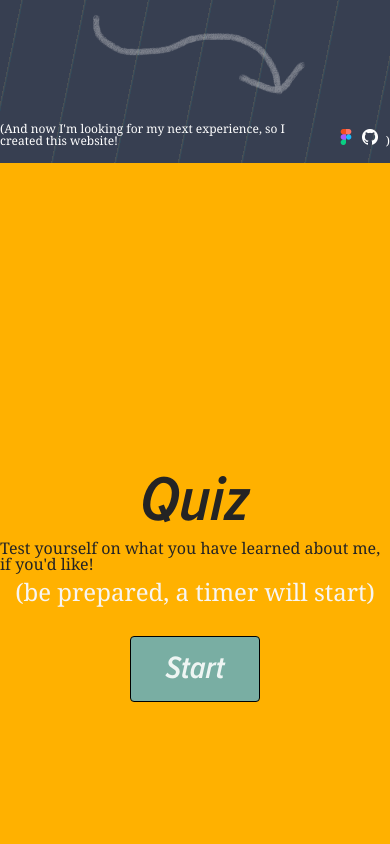
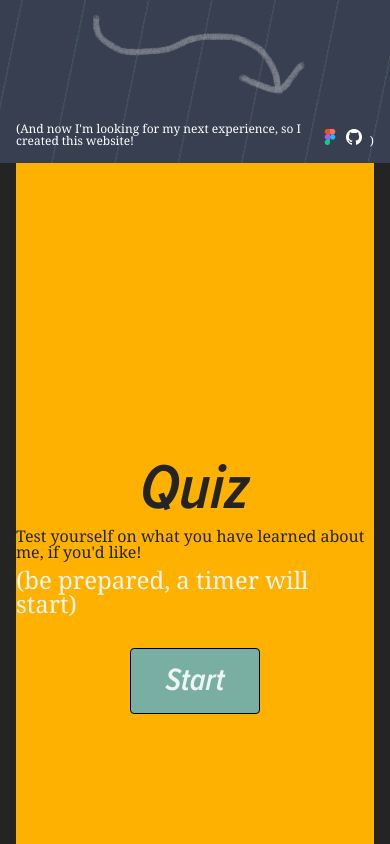
Before and after one commit to mvincent121212/portfolio-2024, a React (Vite) app: page / in a window 390 px wide. Shown: the part 3420-4264 px from the top of the page. Built offline with nearby package versions, Linux system fonts and the light colour scheme; a web font is replaced by a local one.

Commit message:
some mobile fixes

```diff
--- a/src/components/crossword/CrosswordInput.tsx
+++ b/src/components/crossword/CrosswordInput.tsx
@@ -80,4 +80,10 @@ const Input = styled.input<{ $isActiveWord: boolean }>`
   font-size: 1.5rem;
   color: ${(props) => (props.$isActiveWord ? white : black)};
   cursor: pointer;
+
+  @media (max-width: 500px) {
+    font-size: 1rem;
+  }
+
+
 `;
--- a/src/components/crossword/CrosswordTile.tsx
+++ b/src/components/crossword/CrosswordTile.tsx
@@ -179,14 +179,14 @@ const Tile = styled.div<{ $isActiveWord: boolean; $isActiveIndex: boolean }>`
   }
 
   @media (max-width: 500px) {
-    width: 1.5rem;
-    height: 1.5rem;
+    width: 1.75rem;
+    height: 1.75rem;
   }
 
-  @media (max-width: 400px) {
-    width: 1.25rem;
-    height: 1.25rem;
-  }
+  // @media (max-width: 400px) {
+  //   width: 1.25rem;
+  //   height: 1.25rem;
+  // }
 
 `;
 
--- a/src/styles/Typography.tsx
+++ b/src/styles/Typography.tsx
@@ -120,8 +120,9 @@ export const CutoutSmallHeader = styled(SmallHeader)`
 export const BigCutout = styled(Header)`
   background-color: ${night};
   color: ${white};
-  padding: 0.5rem 1rem;
+  padding: 1rem;
   border-radius: 16px;
+  font-family: 'Darwin', Georgia, serif;
 
   @media (max-width: 500px) {
     margin: 0 1rem;
--- a/src/views/Experience.tsx
+++ b/src/views/Experience.tsx
@@ -263,6 +263,11 @@ const Footer = styled.div`
   align-items: flex-end;
   justify-content: center;
   width: 100%;
+
+  @media (max-width: 500px) {
+    margin: 0 1rem;
+    width: calc(100% - 2rem);
+  }
 `;
 
 const FigmaIcon = styled.img`
--- a/src/views/Quiz.tsx
+++ b/src/views/Quiz.tsx
@@ -85,11 +85,13 @@ const Content = styled.div`
   min-height: 100vh;
   height: auto;
   padding: 2rem 0;
+  margin: 0 1rem;
   background-color: ${mustard};
   display: flex;
 
   @media (max-width: 1100px) {
     flex-direction: column;
+    overflow-x: scroll;
   }
 `;
 
@@ -101,13 +103,14 @@ const GridSection = styled.div`
 `;
 
 const StartContainer = styled.div`
-  width: 100%;
+  width: calc(100% - 2rem);
   height: 100vh;
   display: flex;
   align-items: center;
   justify-content: center;
   background-color: ${mustard};
   flex-direction: column;
+  margin: 0 1rem;
 `;
 
 const Button = styled.div`
```
